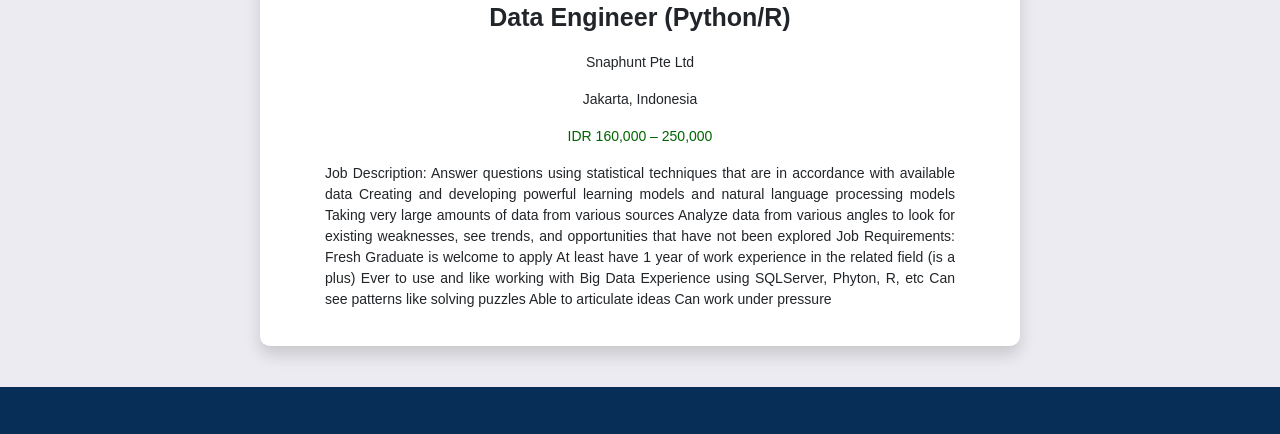
After one commit to pipitmnr/jobsdb.com, a Django app: page /detail-lowongan/ in a window 1280 px wide. The commit adds this page. Shown: the part 339-773 px from the top of the page. Run offline with Django 3.2, Linux system fonts and the light colour scheme; some libraries are stand-ins or nearby versions.

Commit message:
hasil search detail lowongan

```diff
--- a/jobsdb/jobsdbApp/models.py
+++ b/jobsdb/jobsdbApp/models.py
@@ -3,8 +3,9 @@ from django.db import models
 # Create your models here.
 class Lowongan(models.Model):
     jabatan = models.CharField(max_length=200)
+    perusahaan = models.CharField(max_length=200)
     lokasi = models.CharField(max_length=200)
-    judul = models.CharField(max_length=200)
+    gaji = models.CharField(max_length=200)
     deskripsi = models.TextField(max_length=200)
-    perusahaan = models.CharField(max_length=200)
     tanggal_publikasi = models.DateField(auto_now=True)
+    link_image = models.CharField(max_length=1000)
--- a/jobsdb/jobsdbApp/static/css/style.css
+++ b/jobsdb/jobsdbApp/static/css/style.css
@@ -44,7 +44,7 @@ body{
 .header-nav-bawah a{
     color: white;
     text-decoration: none;
-    font-size: 12px;
+    font-size: 14px;
 }
 .header-nav-bawah a:hover{
     color: #59cbfb;
@@ -53,7 +53,7 @@ a {
     transition: all 0.5s ease;
 }
 header{
-    border-bottom: 1px solid #ececec;
+    /* border-bottom: 1px solid #ececec; */
     background-color: white;
     position: fixed;
     top: 0;
@@ -74,9 +74,10 @@ header{
 }
 .footer-text{
     color: white;
-    font-size: 14px;
+    font-size: 12px;
 }
 .footer-text span{
+    font-size: 14px;
     color: #59cbfb;
     font-weight: bold;
 }
@@ -119,9 +120,16 @@ header{
     color: white;
     font-family: Arial, Helvetica, sans-serif;
 }
+.beranda-judul-form{
+    padding-top: 10px;
+    display: table;
+}
+.beranda-form-bg{
+    margin-bottom: 24px;
+}
 .form-bg{
     background-color:#216F93;
-    margin-bottom:24px;
+    margin-bottom:0px;
 }
 .beranda-cari input{
     background-color: orange;
@@ -164,3 +172,73 @@ header{
     color: white;
     padding: 10px 0px;
 }
+
+/* ----------------------------------- SEARCH --------------------------------------- */
+.search-konten{
+    /* border-right: #999 1px solid;
+    border-left: #999 1px solid; */
+    border-bottom: #ccc 1px solid;
+    box-shadow: 0 .5rem 1rem rgba(0,0,0,0.15);
+    background-color: white;
+    padding: 20px 0;
+    border-radius: 10px;
+}
+.search-tgl-publikasi{
+    display: table;
+    margin-left: auto;
+    margin-bottom: auto;
+    color: #999;
+}
+.search-bg{
+    background-color: #ebebf1;
+}
+.search-konten p{
+    font-size: 14px;
+}
+.search-jabatan span{
+    font-weight: bold;
+    font-size: 25px;
+}
+.search-gaji{
+    color: darkgreen;
+}
+.search-jabatan span a{
+    text-decoration: none;
+    color: #171717;;
+}
+.beranda-form-bar{
+    display: table;
+    margin: 0;
+    padding: 0 83px;
+    background-color: #ebebf1;
+}
+.search-white-space{
+    padding: 20px;
+}
+.search-pict img{
+    width: 150px;
+}
+.search-hsl{
+    font-size: 18px;
+    margin-bottom: 0px;
+}
+
+
+
+
+
+.lowongan-pict img{
+    display: table;
+    margin: 0 auto;
+}
+.lowongan-jabatan{
+    display: table;
+    margin: 0 auto;
+}
+.lowongan-deskripsi{
+    display: table;
+    margin: 0 auto;
+    padding-left: 50px;
+    padding-right: 50px;
+    text-align: justify;
+}
--- a/jobsdb/jobsdbApp/templates/jobsdbApp/base.html
+++ b/jobsdb/jobsdbApp/templates/jobsdbApp/base.html
@@ -14,18 +14,14 @@
         <div class="container">
             <div class="row align-items-center">
                 <div class="col-md-6 logo">
-                    <img src="https://id.jobsdb.com/id-id/wp-content/uploads/sites/2/static/about-us/images/home-logo-main01-2.png" alt="">
+                    <a href="{% url 'beranda' %}">
+                        <img src="https://id.jobsdb.com/id-id/wp-content/uploads/sites/2/static/about-us/images/home-logo-main01-2.png" alt="">
+                    </a>
                 </div>
                 <div class="col-md-6">
                     <div class="header-nav-atas">
                         <div class="btn">
-                            <a href="" class="btn btn-success btn-abu" role="button">Employer site</a>
-                        </div>
-                        <div class="btn">
                             <a href="" class="btn btn-info btn-biru" role="button">Log in</a>
-                        </div>
-                        <div class="btn">
-                            <a href="" class="btn btn-info btn-biru" role="button">Sign up</a>
                         </div>
                     </div>
                 </div>
@@ -36,7 +32,7 @@
                 <div class="container">
                     <div class="row align-items-center">
                         <div class="col-md-4 navbar">
-                            <a href="">HOME</a>
+                            <a href="{% url 'beranda' %}">HOME</a>
                             <a href="">MY JOBSDB</a>
                             <a href="">RESOURCES</a>
                             <a href="">EVENT</a>
--- /dev/null
+++ b/jobsdb/jobsdbApp/templates/jobsdbApp/detail-lowongan.html
@@ -0,0 +1,63 @@
+{% extends 'jobsdbApp/base.html' %}
+{% load static %}
+{% block content %}
+<body>
+    <div class="search-white-space search-bg"></div>
+    <div class="container-fluid search-bg">
+        <div class="container">
+            <div class="row align-items-center">
+                <div class="col-md-2">
+
+                </div>
+                <div class="col-md-8">
+                    <div class="row align-items-center search-konten">
+                        <div class="col-md-12">
+                            <div class="search-tgl-publikasi">
+                                <p>3 Des 2019</p>
+                            </div>
+                            <div class="lowongan-pict search-pict">
+                                <img src="https://bootstraplogos.com/wp-content/uploads/edd/2018/03/logo.png" alt="">
+                            </div>
+                            <div class="search-jabatan lowongan-jabatan">
+                                <p><span>Data Engineer (Python/R)</span></p>
+                            </div>
+                            <div class="search-perusahaan lowongan-jabatan">
+                                <p>Snaphunt Pte Ltd</p>
+                            </div>
+                            <div class="seacrh-lokasi lowongan-jabatan">
+                                <p>Jakarta, Indonesia</p>
+                            </div>
+                            <div class="search-gaji lowongan-jabatan">
+                                <p>IDR 160,000 – 250,000</p>
+                            </div>
+                            <div class="search-deskripsi lowongan-deskripsi">
+                                <p>
+                                    Job Description:
+
+                                    Answer questions using statistical techniques that are in accordance with available data
+                                    Creating and developing powerful learning models and natural language processing models
+                                    Taking very large amounts of data from various sources
+                                    Analyze data from various angles to look for existing weaknesses, see trends, and opportunities that have not been explored
+
+                                    Job Requirements:
+
+                                    Fresh Graduate is welcome to apply
+                                    At least have 1 year of work experience in the related field (is a plus)
+                                    Ever to use and like working with Big Data Experience using SQLServer, Phyton, R, etc
+                                    Can see patterns like solving puzzles
+                                    Able to articulate ideas
+                                    Can work under pressure
+                                </p>
+                            </div>
+                        </div>
+                    </div>
+                </div>
+                <div class="col-md-2">
+
+                </div>
+            </div>
+        </div>
+    </div>
+    <div class="search-white-space search-bg"></div>
+</body>
+{% endblock %}
--- a/jobsdb/jobsdbApp/urls.py
+++ b/jobsdb/jobsdbApp/urls.py
@@ -4,4 +4,6 @@ from . import views
 
 urlpatterns = [
     path('', views.beranda, name='beranda'),
+    path('search-result/', views.searchResult, name='search-result'),
+    path('detail-lowongan/', views.detailLowongan, name='detail-lowongan'),
 ]
--- a/jobsdb/jobsdbApp/views.py
+++ b/jobsdb/jobsdbApp/views.py
@@ -4,3 +4,7 @@ from django.shortcuts import redirect
 # Create your views here.
 def beranda(request):
     return render(request, 'jobsdbApp/beranda.html')
+def searchResult(request):
+    return render(request, 'jobsdbApp/search-result.html')
+def detailLowongan(request):
+    return render(request, 'jobsdbApp/detail-lowongan.html')
```
Also changed, not shown: jobsdb/jobsdbApp/templates/jobsdbApp/search-result.html (renamed from jobsdb/jobsdbApp/templates/jobsdbApp/beranda.html, +71 -52 lines), jobsdb/db.sqlite3, jobsdb/jobsdbApp/migrations/0001_initial.py (added).
